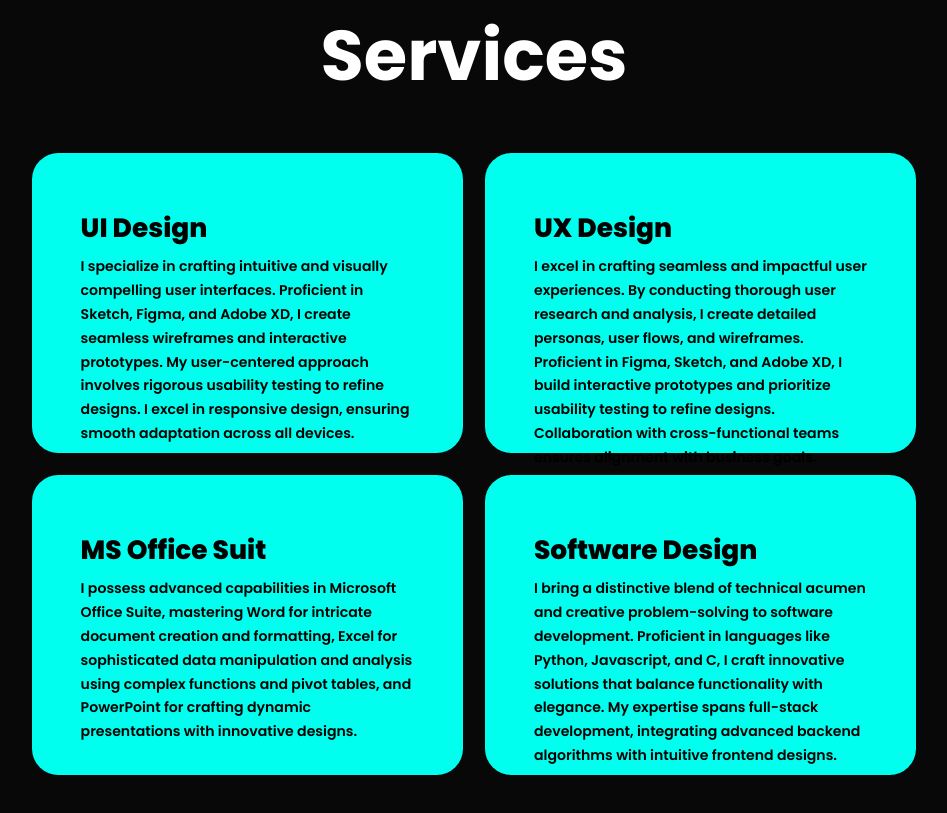
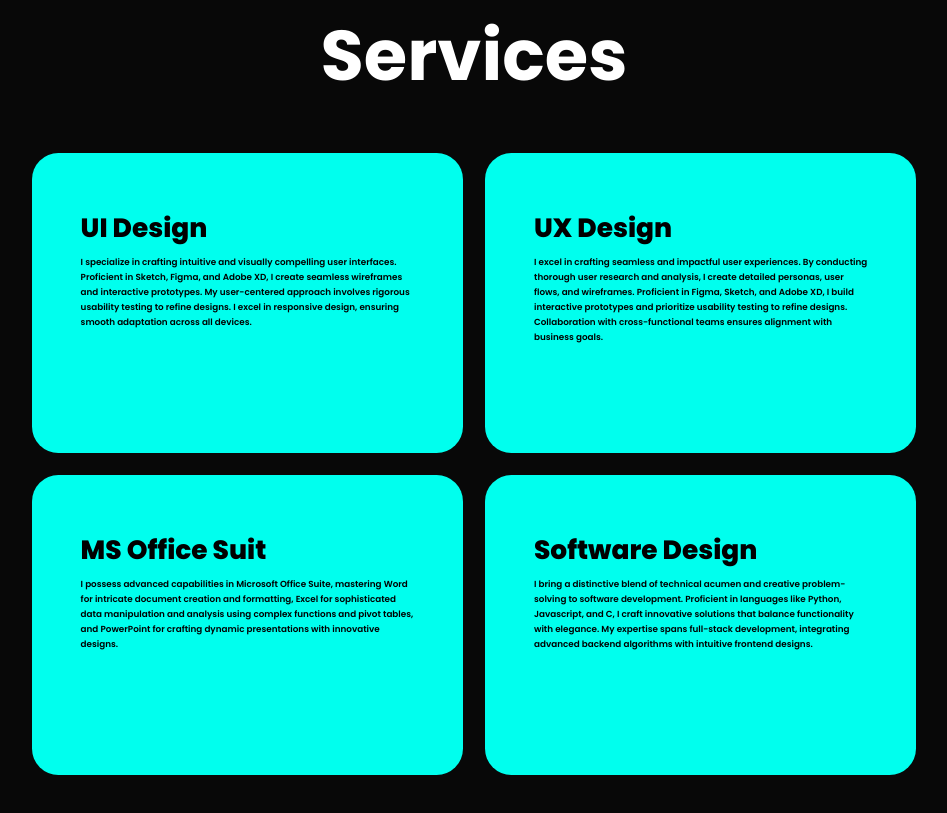
Before and after one commit to Faizcancode/MyProfile, a plain HTML site: page index.html in a window 1280 px wide. Shown: the part 2444-3257 px from the top of the page, without its empty margins (166-1113 px from the left). Drawn offline with nearby package versions, Linux system fonts and the light colour scheme.

Commit message:
style.css

```diff
--- a/style.css
+++ b/style.css
@@ -405,7 +405,7 @@ span{
     line-height: 2;
 }
 .service-info p{
-    font-size: 1.6rem;
+    font-size: 1.6vm;
     font-weight: 600;
     max-height: 100px;
     line-height: 1.7;
```
